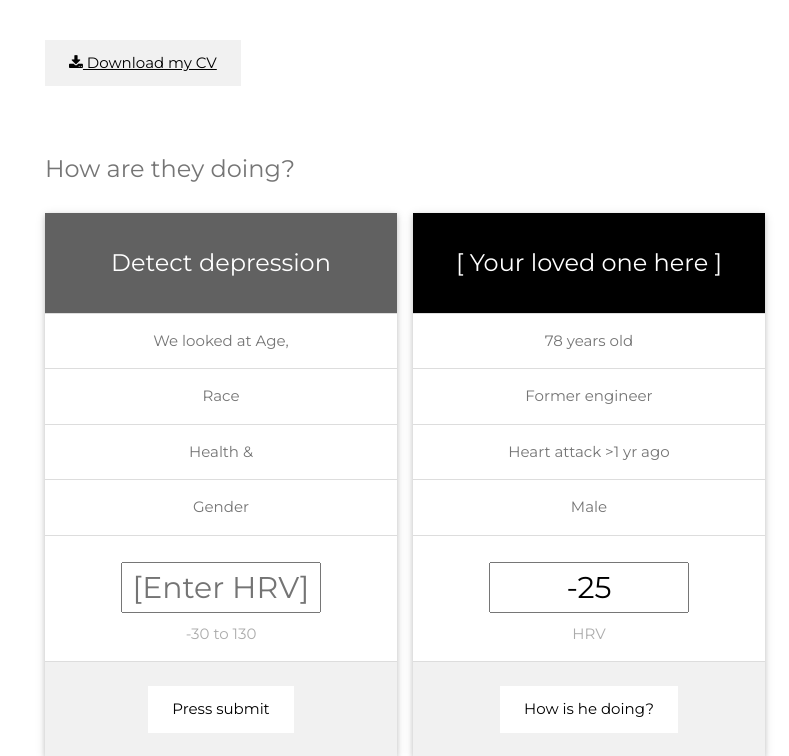
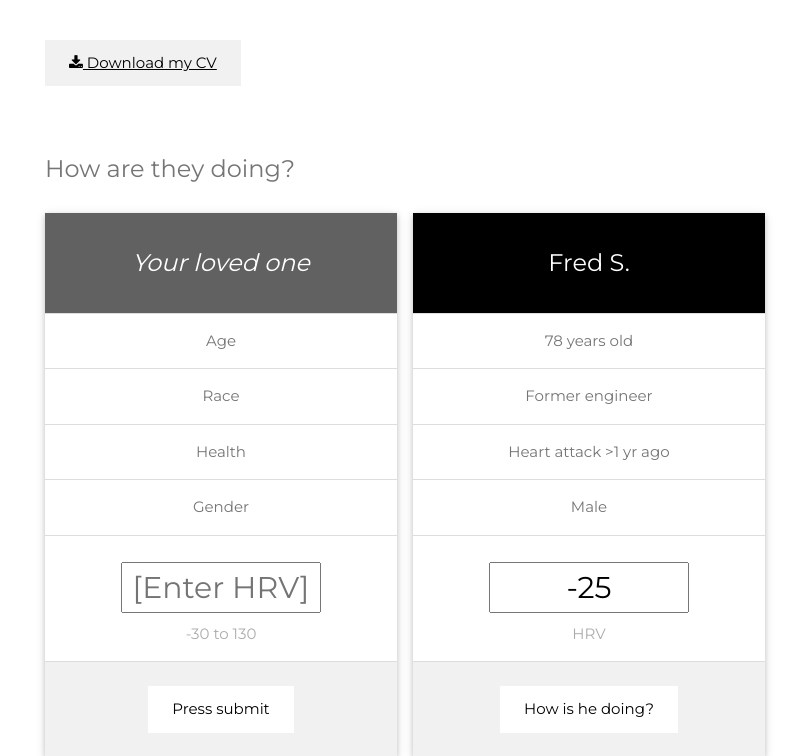
Before and after one commit to aguhob/depressionAI, a Flask app: page / in a window 1280 px wide. Shown: the part 2530-3286 px from the top of the page, without its empty margins (491-1280 px from the left). Run offline with Flask 2, Linux system fonts and the light colour scheme; parts of the project's set-up code (start-up, migrations or seed data) failed here and were passed over; some libraries are stand-ins or nearby versions.

Commit message:
prettify

```diff
--- a/templates/index.html
+++ b/templates/index.html
@@ -63,7 +63,7 @@ body, h1,h2,h3,h4,h5,h6 {font-family: "Montserrat", sans-serif}
 
   <!-- Portfolio Section -->
   <div class="w3-padding-32 w3-content" id="portfolio">
-    <h2 class="w3-text-grey">Be mindful for those you love</h2>
+    <h2 class="w3-text-grey">Be mindful of those you love</h2>
     <hr class="w3-opacity">
 
       <!-- Grid for photos -->
@@ -122,10 +122,10 @@ body, h1,h2,h3,h4,h5,h6 {font-family: "Montserrat", sans-serif}
       <div class="w3-half w3-margin-bottom">
       <form method="post">
         <ul class="w3-ul w3-center w3-card w3-hover-shadow">
-          <a id="detect"></a><li class="w3-dark-grey w3-xlarge w3-padding-32">Detect depression </li>
-          <li class="w3-padding-16">We looked at Age,</li>
+          <a id="detect"></a><li class="w3-dark-grey w3-xlarge w3-padding-32"><i>Your loved one</i></li>
+          <li class="w3-padding-16">Age</li>
           <li class="w3-padding-16">Race</li>
-          <li class="w3-padding-16">Health & </li>
+          <li class="w3-padding-16">Health</li>
           <li class="w3-padding-16">Gender</li>
           <li class="w3-padding-16">
                   <h2><input type="text" style="width:200px;text-align: center;" name="hr" placeholder="[Enter HRV]"></h2>
@@ -142,7 +142,7 @@ body, h1,h2,h3,h4,h5,h6 {font-family: "Montserrat", sans-serif}
       <div class="w3-half">
           <form method="post">
       <ul class="w3-ul w3-center w3-card w3-hover-shadow">
-          <li class="w3-black w3-xlarge w3-padding-32">[ Your loved one here ]</li>
+          <li class="w3-black w3-xlarge w3-padding-32">Fred S.</li>
           <li class="w3-padding-16">78 years old</li>
           <li class="w3-padding-16">Former engineer</li>
           <li class="w3-padding-16">Heart attack >1 yr ago</li>
```
Also changed, not shown: 1 other file.
